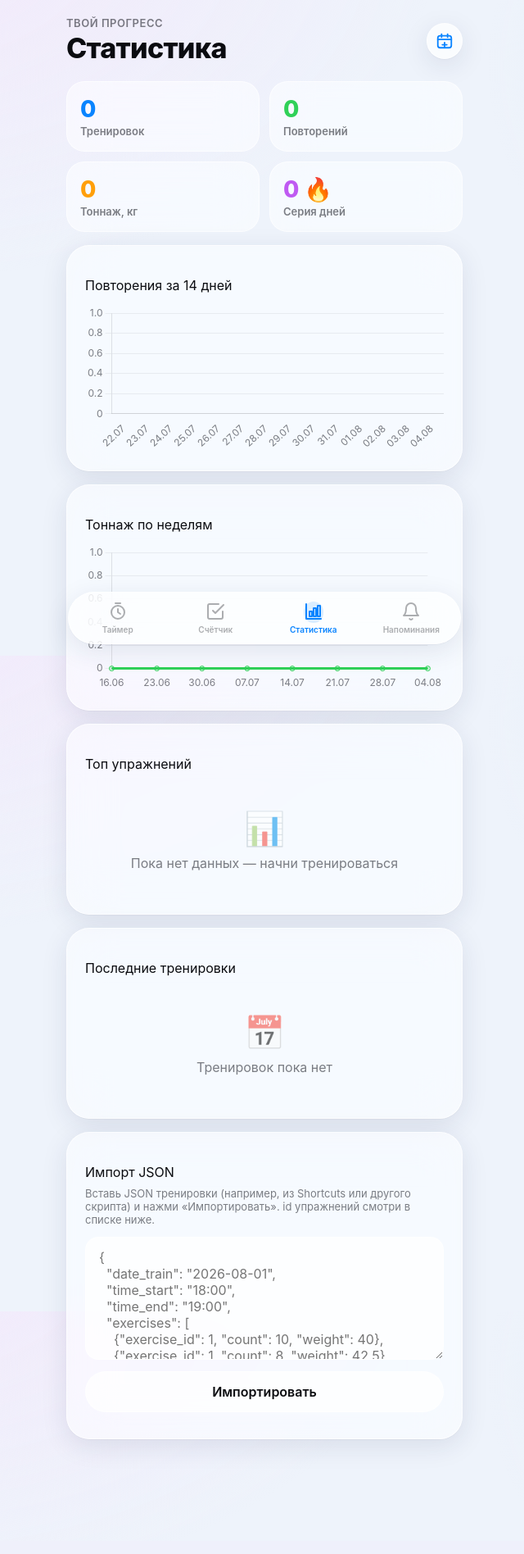
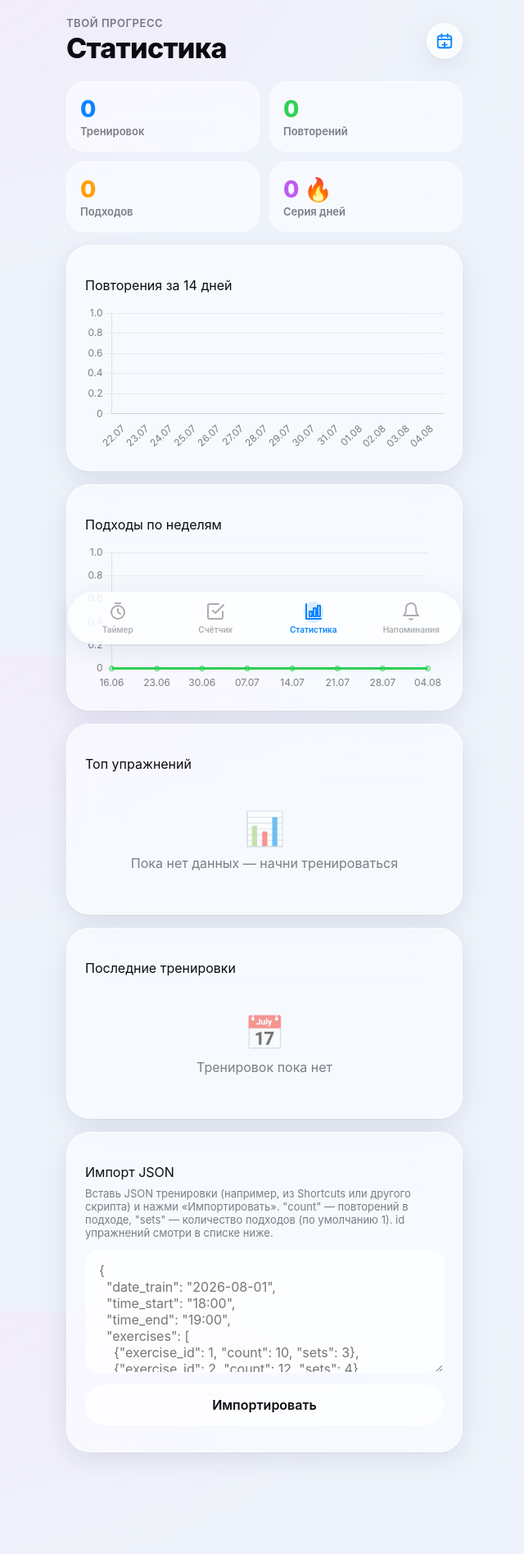
Before and after one commit to MishaNyKarl/SportWebApp, a Django app: page /stats/ in a window 1280 px wide. Shown: the whole page at 82% size, without its empty margins (317-957 px from the left). Before the commit the page ends 1766 px from the top, so only its background shows below. Run offline with Django 5.2, Linux system fonts and the light colour scheme; data that the repository does not hold is empty.

Commit message:
Replace weight tracking with sets count
SetEntry no longer tracks weight; instead it has sets_count (how many
sets at that rep count). Stats now surface total/weekly sets instead
of tonnage, and the JSON import schema takes "sets" instead of "weight".

```diff
--- a/static/tracker/js/stats.js
+++ b/static/tracker/js/stats.js
@@ -42,8 +42,8 @@
       data: {
         labels: data.weeklyLabels,
         datasets: [{
-          label: "Тоннаж, кг",
-          data: data.weeklyVolume,
+          label: "Подходов",
+          data: data.weeklySets,
           borderColor: "#30D158",
           backgroundColor: "rgba(48, 209, 88, 0.18)",
           fill: true,
--- a/templates/tracker/counter.html
+++ b/templates/tracker/counter.html
@@ -43,8 +43,8 @@
     </div>
     <div class="field text-left" style="display:flex; gap:10px;">
       <div style="flex:1">
-        <label for="{{ form.weight.id_for_label }}">Вес, кг</label>
-        {{ form.weight }}
+        <label for="{{ form.sets_count.id_for_label }}">Подходов</label>
+        {{ form.sets_count }}
       </div>
       <div style="flex:1">
         <label for="{{ form.rest_seconds.id_for_label }}">Отдых, сек</label>
@@ -68,7 +68,7 @@
       <div class="glass-row">
         <div>
           <div style="font-weight:700">{{ s.display_name }}</div>
-          <div class="muted" style="font-size:13px">{{ s.reps }}× · {{ s.weight }} кг · отдых {{ s.rest_seconds }}с</div>
+          <div class="muted" style="font-size:13px">{{ s.sets_count }} подх. × {{ s.reps }} повт. · отдых {{ s.rest_seconds }}с</div>
         </div>
         <form method="post" action="{% url 'tracker:delete_set' s.pk %}">
           {% csrf_token %}
--- a/templates/tracker/stats.html
+++ b/templates/tracker/stats.html
@@ -30,8 +30,8 @@
     <div class="label">Повторений</div>
   </div>
   <div class="stat-tile accent-orange">
-    <div class="value">{{ total_volume }}</div>
-    <div class="label">Тоннаж, кг</div>
+    <div class="value">{{ total_sets }}</div>
+    <div class="label">Подходов</div>
   </div>
   <div class="stat-tile accent-purple">
     <div class="value">{{ streak }} 🔥</div>
@@ -45,7 +45,7 @@
 </div>
 
 <div class="glass-card chart-card">
-  <p class="field label">Тоннаж по неделям</p>
+  <p class="field label">Подходы по неделям</p>
   <canvas id="chart-weekly" height="180"></canvas>
 </div>
 
@@ -75,10 +75,10 @@
         <div>
           <div style="font-weight:700">{{ sess.date|date:"d.m.Y" }}</div>
           <div class="muted" style="font-size:13px">
-            {{ sess.sets.count }} подход(ов){% if sess.time_start %} · {{ sess.time_start|time:"H:i" }}{% if sess.time_end %}–{{ sess.time_end|time:"H:i" }}{% endif %}{% endif %}
+            {{ sess.sets.count }} запис(ей){% if sess.time_start %} · {{ sess.time_start|time:"H:i" }}{% if sess.time_end %}–{{ sess.time_end|time:"H:i" }}{% endif %}{% endif %}
           </div>
         </div>
-        <div class="muted" style="font-size:13px">{{ sess.total_volume }} кг</div>
+        <div class="muted" style="font-size:13px">{{ sess.total_sets }} подх. · {{ sess.total_reps }} повт.</div>
       </div>
     {% endfor %}
   {% else %}
@@ -93,10 +93,11 @@
   <p class="field label">Импорт JSON</p>
   <p class="muted" style="font-size:13px; margin-top:-6px">
     Вставь JSON тренировки (например, из Shortcuts или другого скрипта) и нажми «Импортировать».
+    "count" — повторений в подходе, "sets" — количество подходов (по умолчанию 1).
     id упражнений смотри в списке ниже.
   </p>
   <textarea class="ios-input" id="json-import-input" rows="6" spellcheck="false"
-    placeholder='{&#10;  "date_train": "2026-08-01",&#10;  "time_start": "18:00",&#10;  "time_end": "19:00",&#10;  "exercises": [&#10;    {"exercise_id": 1, "count": 10, "weight": 40},&#10;    {"exercise_id": 1, "count": 8, "weight": 42.5}&#10;  ]&#10;}'></textarea>
+    placeholder='{&#10;  "date_train": "2026-08-01",&#10;  "time_start": "18:00",&#10;  "time_end": "19:00",&#10;  "exercises": [&#10;    {"exercise_id": 1, "count": 10, "sets": 3},&#10;    {"exercise_id": 2, "count": 12, "sets": 4}&#10;  ]&#10;}'></textarea>
   <button class="btn btn-ghost btn-block" id="btn-json-import" type="button" style="margin-top:10px">Импортировать</button>
   <div id="json-import-result" class="muted" style="font-size:13px; margin-top:10px"></div>
 
@@ -128,12 +129,12 @@
       </div>
       <div class="field text-left" style="display:flex; gap:10px;">
         <div style="flex:1">
+          <label for="{{ past_entry_form.sets_count.id_for_label }}">Подходов</label>
+          {{ past_entry_form.sets_count }}
+        </div>
+        <div style="flex:1">
           <label for="{{ past_entry_form.reps.id_for_label }}">Повторения</label>
           {{ past_entry_form.reps }}
-        </div>
-        <div style="flex:1">
-          <label for="{{ past_entry_form.weight.id_for_label }}">Вес, кг</label>
-          {{ past_entry_form.weight }}
         </div>
       </div>
       <div class="field text-left">
@@ -153,7 +154,7 @@
     dailyLabels: {{ daily_labels_json|safe }},
     dailyReps: {{ daily_reps_json|safe }},
     weeklyLabels: {{ weekly_labels_json|safe }},
-    weeklyVolume: {{ weekly_volume_json|safe }}
+    weeklySets: {{ weekly_sets_json|safe }}
   };
   window.IMPORT_URL = "{% url 'tracker:import_workout_json' %}";
 </script>
--- a/tracker/admin.py
+++ b/tracker/admin.py
@@ -15,14 +15,14 @@ class ExerciseAdmin(admin.ModelAdmin):
 
 @admin.register(WorkoutSession)
 class WorkoutSessionAdmin(admin.ModelAdmin):
-    list_display = ('date', 'time_start', 'time_end', 'note', 'total_reps', 'total_volume')
+    list_display = ('date', 'time_start', 'time_end', 'note', 'total_sets', 'total_reps')
     list_filter = ('date',)
     inlines = [SetEntryInline]
 
 
 @admin.register(SetEntry)
 class SetEntryAdmin(admin.ModelAdmin):
-    list_display = ('display_name', 'reps', 'weight', 'volume', 'rest_seconds', 'session', 'created_at')
+    list_display = ('display_name', 'sets_count', 'reps', 'rest_seconds', 'session', 'created_at')
     list_filter = ('created_at',)
 
 
--- a/tracker/forms.py
+++ b/tracker/forms.py
@@ -5,11 +5,11 @@ from .models import Exercise, SetEntry, Reminder
 class SetEntryForm(forms.ModelForm):
     class Meta:
         model = SetEntry
-        fields = ['exercise', 'reps', 'weight', 'rest_seconds']
+        fields = ['exercise', 'sets_count', 'reps', 'rest_seconds']
         widgets = {
             'exercise': forms.Select(attrs={'class': 'ios-input'}),
+            'sets_count': forms.NumberInput(attrs={'class': 'ios-input', 'min': 1}),
             'reps': forms.NumberInput(attrs={'class': 'ios-input', 'min': 0}),
-            'weight': forms.NumberInput(attrs={'class': 'ios-input', 'min': 0, 'step': '0.5'}),
             'rest_seconds': forms.NumberInput(attrs={'class': 'ios-input', 'min': 0, 'step': 5}),
         }
 
@@ -29,11 +29,11 @@ class PastSetEntryForm(forms.ModelForm):
 
     class Meta:
         model = SetEntry
-        fields = ['exercise', 'reps', 'weight', 'rest_seconds']
+        fields = ['exercise', 'sets_count', 'reps', 'rest_seconds']
         widgets = {
             'exercise': forms.Select(attrs={'class': 'ios-input'}),
+            'sets_count': forms.NumberInput(attrs={'class': 'ios-input', 'min': 1}),
             'reps': forms.NumberInput(attrs={'class': 'ios-input', 'min': 0}),
-            'weight': forms.NumberInput(attrs={'class': 'ios-input', 'min': 0, 'step': '0.5'}),
             'rest_seconds': forms.NumberInput(attrs={'class': 'ios-input', 'min': 0, 'step': 5}),
         }
 
--- a/tracker/views.py
+++ b/tracker/views.py
@@ -54,7 +54,7 @@ def counter_view(request):
             messages.success(request, 'Подход сохранён')
             return redirect('tracker:counter')
     else:
-        form = SetEntryForm(initial={'reps': 0, 'weight': 0, 'rest_seconds': 60})
+        form = SetEntryForm(initial={'reps': 0, 'sets_count': 1, 'rest_seconds': 60})
 
     today_sets = session.sets.select_related('exercise').all()
     exercises = Exercise.objects.all()
@@ -100,9 +100,8 @@ def stats_view(request):
     sessions = WorkoutSession.objects.all()
 
     total_sessions = sessions.count()
-    total_sets = all_sets.count()
-    total_reps = sum(s.reps for s in all_sets)
-    total_volume = round(sum(s.volume for s in all_sets), 1)
+    total_sets = sum(s.sets_count for s in all_sets)
+    total_reps = sum(s.total_reps for s in all_sets)
 
     # Streak: подряд идущие дни с тренировками, считая от сегодня назад
     session_dates = set(sessions.values_list('date', flat=True))
@@ -116,25 +115,25 @@ def stats_view(request):
     daily_labels, daily_reps = [], []
     for i in range(14):
         d = start_14 + timedelta(days=i)
-        reps = sum(s.reps for s in all_sets if s.session.date == d)
+        reps = sum(s.total_reps for s in all_sets if s.session.date == d)
         daily_labels.append(d.strftime('%d.%m'))
         daily_reps.append(reps)
 
-    # Объём по неделям за последние 8 недель
-    weekly_labels, weekly_volume = [], []
+    # Подходы по неделям за последние 8 недель
+    weekly_labels, weekly_sets = [], []
     for i in range(8):
         week_start = start_8w + timedelta(weeks=i)
         week_end = week_start + timedelta(days=6)
-        vol = sum(s.volume for s in all_sets if week_start <= s.session.date <= week_end)
+        cnt = sum(s.sets_count for s in all_sets if week_start <= s.session.date <= week_end)
         weekly_labels.append(week_start.strftime('%d.%m'))
-        weekly_volume.append(round(vol, 1))
+        weekly_sets.append(cnt)
 
     top_exercises = (
         Exercise.objects.all()
         .prefetch_related('sets')
     )
     top_exercise_stats = sorted(
-        [(e.name, sum(s.reps for s in e.sets.all())) for e in top_exercises],
+        [(e.name, sum(s.total_reps for s in e.sets.all())) for e in top_exercises],
         key=lambda x: x[1], reverse=True
     )[:5]
 
@@ -145,16 +144,15 @@ def stats_view(request):
         'total_sessions': total_sessions,
         'total_sets': total_sets,
         'total_reps': total_reps,
-        'total_volume': total_volume,
         'streak': streak,
         'daily_labels_json': json.dumps(daily_labels),
         'daily_reps_json': json.dumps(daily_reps),
         'weekly_labels_json': json.dumps(weekly_labels),
-        'weekly_volume_json': json.dumps(weekly_volume),
+        'weekly_sets_json': json.dumps(weekly_sets),
         'top_exercise_stats': top_exercise_stats,
         'recent_sessions': recent_sessions,
         'exercises': Exercise.objects.all(),
-        'past_entry_form': PastSetEntryForm(initial={'reps': 0, 'weight': 0, 'rest_seconds': 60}),
+        'past_entry_form': PastSetEntryForm(initial={'reps': 0, 'sets_count': 1, 'rest_seconds': 60}),
     }
     return render(request, 'tracker/stats.html', context)
 
@@ -187,16 +185,16 @@ def import_workout_json(request):
       "time_end": "19:00",
       "note": "необязательно",
       "exercises": [
-        {"exercise_id": 1, "count": 10, "weight": 40},
-        {"exercise_id": 1, "count": 8, "weight": 42.5},
-        {"exercise_id": 2, "count": 12}
+        {"exercise_id": 1, "count": 10, "sets": 3},
+        {"exercise_id": 2, "count": 12, "sets": 4}
       ]
     }
 
-    "count" — число повторений (или другая величина, если у упражнения
-    иная единица измерения — секунды/метры/кг). "weight" необязателен.
+    "count" — число повторений в одном подходе (или другая величина,
+    если у упражнения иная единица измерения — секунды/метры/кг).
+    "sets" — количество подходов, необязателен, по умолчанию 1.
     Одно и то же exercise_id можно указывать несколько раз — каждый
-    объект в "exercises" станет отдельным подходом.
+    объект в "exercises" станет отдельной записью.
     """
     try:
         payload = json.loads(request.body.decode('utf-8'))
@@ -244,7 +242,7 @@ def import_workout_json(request):
             exercise=exercise,
             exercise_name=exercise.name,
             reps=int(item.get('count') or 0),
-            weight=float(item.get('weight') or 0),
+            sets_count=int(item.get('sets') or 1),
             rest_seconds=int(item.get('rest_seconds') or 60),
         )
         created += 1
```
Also changed, not shown: tracker/models.py (+8 -8 lines), tracker/migrations/0003_remove_setentry_weight_setentry_sets_count.py (added).
